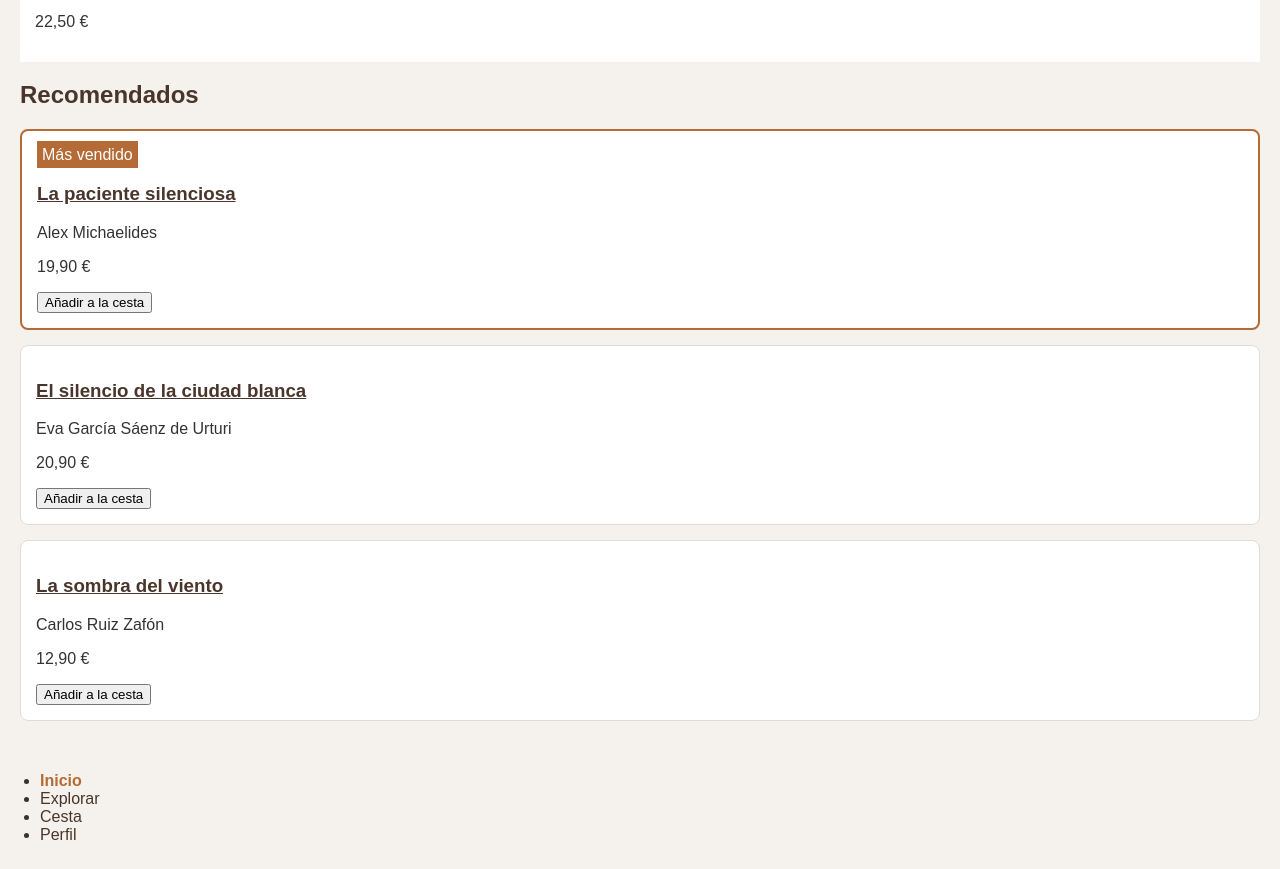
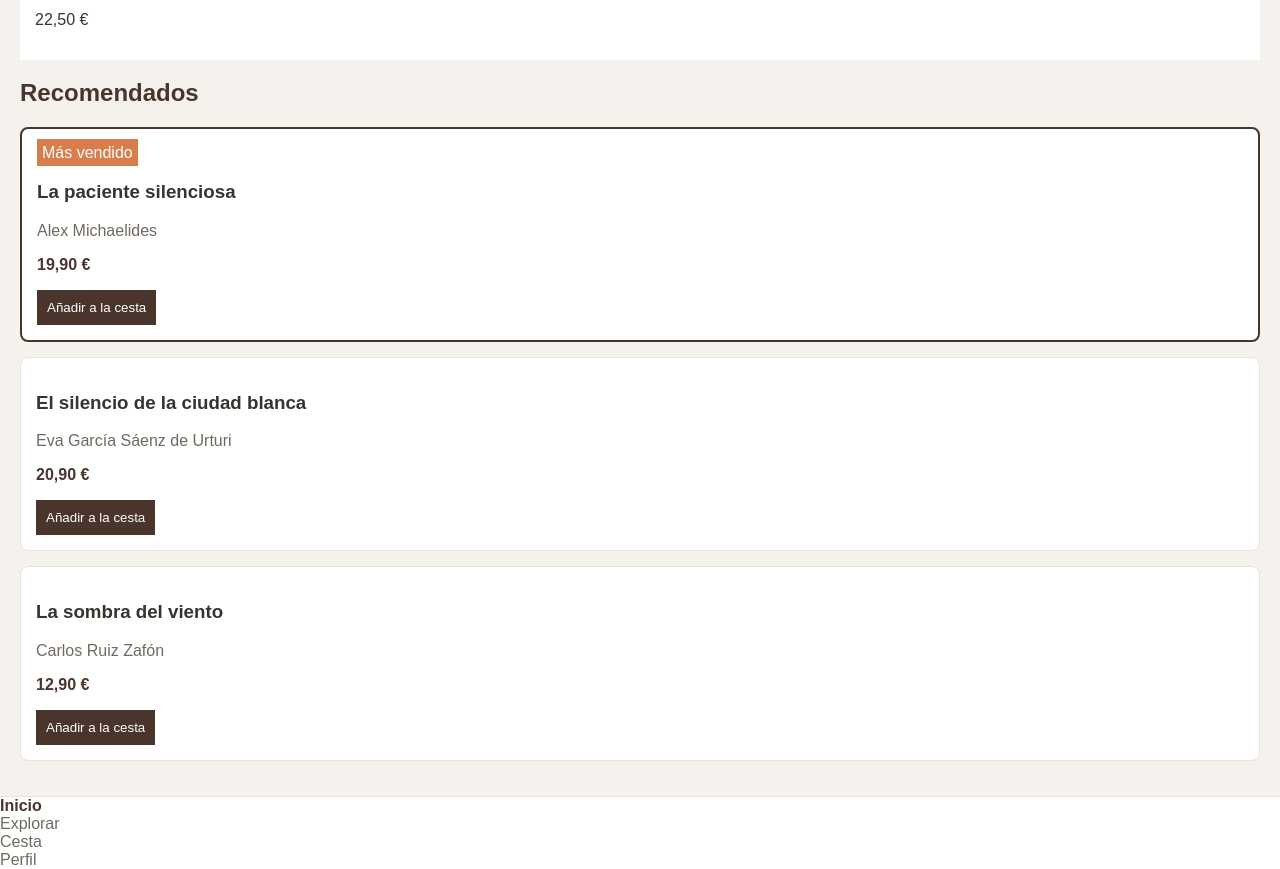
Before and after one commit to Estrellita12321221/trastienda-EstrellaManzano, a plain HTML site: page trastienda-ud4/index.html in a window 1280 px wide. Shown: the part 826-1695 px from the top of the page. Drawn offline with Linux system fonts and the light colour scheme.

Commit message:
4.1.4 Añadir variables CSS, colores OKLCH y anidamiento de selectores

```diff
--- a/trastienda-ud4/css/estilos.css
+++ b/trastienda-ud4/css/estilos.css
@@ -1,95 +1,169 @@
+
+:root {
+    /* Escala primaria */
+    --color-primary-50: #f7f0eb;
+    --color-primary-100: #eadbd0;
+    --color-primary-200: #d6bba8;
+    --color-primary-300: #c49b7e;
+    --color-primary-400: #b9825d;
+    --color-primary-500: #b56b35;
+    --color-primary-600: #96552d;
+    --color-primary-700: #49352b;
+    --color-primary-800: #38281f;
+    --color-primary-900: #251a14;
+
+    /* Escala neutra */
+    --color-neutral-50: #faf9f7;
+    --color-neutral-100: #f5f2ed;
+    --color-neutral-200: #e8e3dc;
+    --color-neutral-300: #d6d0c8;
+    --color-neutral-400: #b8b0a7;
+    --color-neutral-500: #918980;
+    --color-neutral-600: #706960;
+    --color-neutral-700: #514b45;
+    --color-neutral-800: #38332e;
+    --color-neutral-900: #211e1b;
+
+    /* Variables semanticas */
+    --bg-page: var(--color-neutral-100);
+    --bg-surface: #ffffff;
+    --text-main: var(--color-neutral-800);
+    --text-muted: var(--color-neutral-600);
+    --border-subtle: var(--color-neutral-200);
+    --brand: var(--color-primary-700);
+    --brand-hover: var(--color-primary-900);
+
+    --color-accent-oklch: oklch(0.68 0.13 48);
+}
 
 body {
     font-family: Arial, sans-serif;
-    color: #333333;
-    background-color: #f5f2ed;
+    color: var(--text-main);
+    background-color: var(--bg-page);
     margin: 0;
 }
+header {
+    background-color: var(--text-main);
+    color: var(--bg-surface);
+    padding: 20px;
 
-header {
-    background-color: #49352b;
-    color: white;
-    padding: 20px;
+    a {
+        color: var(--bg-surface);
     }
-
-header a {
-    color: white;
 }
-
-
 h1 {
-    color: #49352b;
+    color: var(--color-neutral-50);
 }
 
 h2 {
-    color: #49352b;
+    color: var(--brand);
 }
 
 h3 {
-    color: #333333;
+    color: var(--text-main);
 }
-
-
 main {
     padding: 20px;
 }
-
-
-
 article {
-    background-color: white;
+    background-color: var(--bg-surface);
     padding: 15px;
     margin-bottom: 15px;
 }
 
+
 a {
-    color: #49352b;
+    color: var(--brand);
 }
+
 
 .lista-carrito {
     list-style: none;
     padding: 0;
 }
 
-
-
 nav button {
-    background-color: #49352b;
+    background-color: var(--brand);
     color: white;
 }
 
+nav {
+    background-color: var(--bg-surface);
+    border-top: 1px solid var(--border-subtle);
 
-nav a {
-    text-decoration: none;
+    ul {
+        list-style: none;
+        padding: 0;
+        margin: 0;
     }
 
-nav a[aria-current="page"] {
-    color: #b56b35;
-    font-weight: bold;
+    a {
+        color: var(--text-muted);
+        text-decoration: none;
+
+        &[aria-current="page"] {
+            color: var(--brand);
+            font-weight: 700;
         }
 
-
-nav a[aria-current="page"] {
-    color: #b56b35;
-    font-weight: bold;
+        &:hover {
+            color: var(--text-main);
         }
 
-nav a:hover {
-    color: #b56b35;
+        &:focus-visible {
+            outline: 2px solid var(--brand);
+        }
+    }
 }
 
-
 .card {
-    border: 1px solid #ddd;
+    border: 1px solid var(--border-subtle);
     border-radius: 8px;
 }
 
 h2 + .card {
-    border-top: 3px solid #b56b35;
+    border-top: 3px solid var(--brand);
+}
+
+article.card {
+    background-color: var(--bg-surface);
+    border: 1px solid var(--border-subtle);
+    border-radius: 8px;
+    padding: 15px;
+
+    h3 {
+        color: var(--text-main);
+
+        a {
+            color: var(--text-main);
+            text-decoration: none;
+        }
+    }
+
+    p:first-of-type {
+        color: var(--text-muted);
+    }
+
+    p:nth-of-type(2) {
+        color: var(--brand);
+        font-weight: bold;
+    }
+
+    button {
+        background-color: var(--brand);
+        color: white;
+        border: none;
+        padding: 10px;
+        cursor: pointer;
+
+        &:hover {
+            background-color: var(--brand-hover);
+        }
+    }
 }
 
 .badge {
-    background-color: #b56b35;
+    background-color: var(--color-accent-oklch);
     color: white;
     padding: 5px;
 }
@@ -97,9 +171,11 @@ h2 + .card {
 .badge:empty {
     display: none;
 }
+
 article:has(.badge:not(:empty)) {
-    border: 2px solid #b56b35;
+    border: 2px solid var(--brand);
 }
+
 button[aria-label] {
     cursor: pointer;
 }
```
Lines whose indentation alone changed are shown as unchanged.
